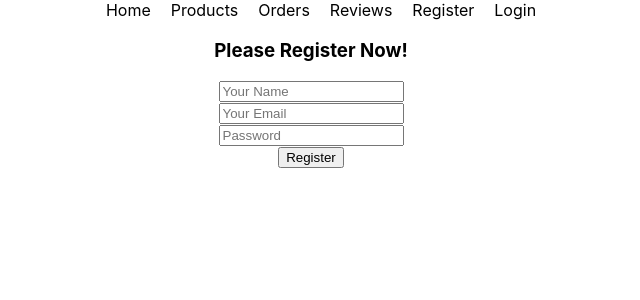
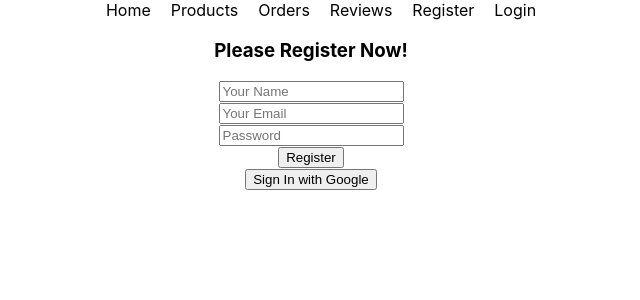
Before and after one commit to JASIMBD007/router-firebase-integration, a React (Create React App) app: page /register in a window 1280 px wide. Shown: the top 300 px of the page, without its empty margins (329-969 px from the left). Built offline with nearby package versions, Linux system fonts and the light colour scheme.

Commit message:
sign in with google added

```diff
--- a/src/components/Login/Login.js
+++ b/src/components/Login/Login.js
@@ -1,6 +1,8 @@
 import React from 'react';
+import useFirebase from '../../hooks/useFirebase';
 
 const Login = () => {
+    const { signInWithGoogle } = useFirebase();
     return (
         <div>
             <h3>Please Login!</h3>
@@ -11,6 +13,9 @@ const Login = () => {
                 <br />
                 <input type="submit" value="Login" />
             </form>
+            <div>
+                <button onClick={signInWithGoogle}>Sign In with Google</button>
+            </div>
         </div>
 
     );
--- a/src/components/Register/Register.js
+++ b/src/components/Register/Register.js
@@ -13,6 +13,9 @@ const Register = () => {
                 <br />
                 <input type="submit" value="Register" />
             </form>
+            <div>
+                <button>Sign In with Google</button>
+            </div>
         </div>
     );
 };
--- /dev/null
+++ b/src/hooks/useFirebase.js
@@ -0,0 +1,27 @@
+import { useEffect, useState } from 'react';
+import { GoogleAuthProvider, signInWithPopup } from "firebase/auth";
+import { getAuth } from "firebase/auth";
+import app from '../firebase.init';
+
+
+const auth = getAuth(app);
+
+const provider = new GoogleAuthProvider();
+
+const useFirebase = () => {
+    const [user, setUser] = useState({});
+
+    const signInWithGoogle = () => {
+
+        signInWithPopup(auth, provider)
+            .then((result) => {
+                const user = result.user;
+                setUser(user);
+                console.log(user);
+            })
+        console.log('sign in with google');
+    }
+    return { user, signInWithGoogle };
+}
+
+export default useFirebase;
```
